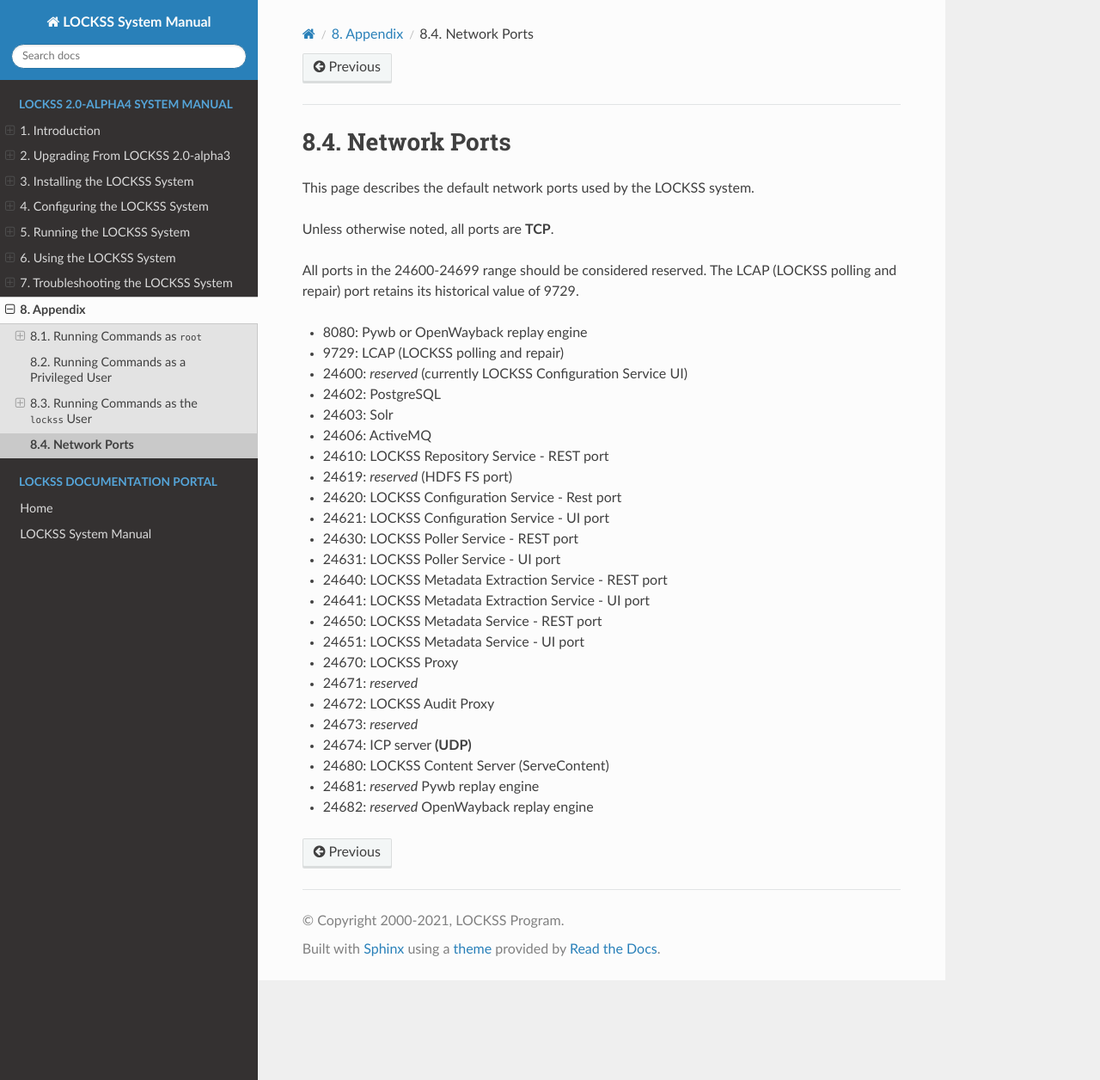
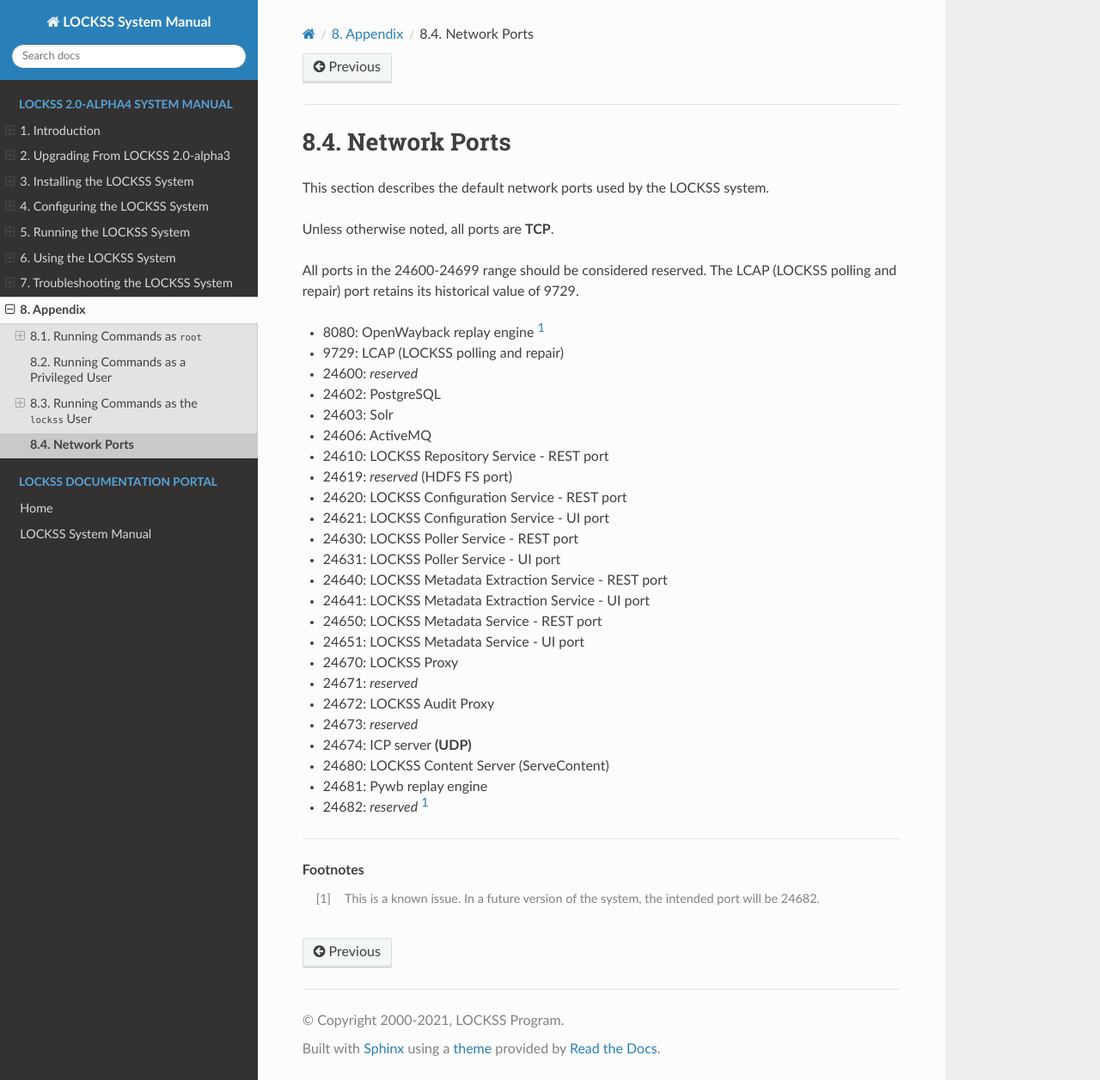
Before and after one commit to lockss/lockss-rtd-manual, a Sphinx documentation site: the page built from docs/appendix/ports.rst, in a window 1280 px wide and 1256 px high. Shown: the whole window at 86% size. Built offline with Sphinx 7.4.7 and the Read the Docs theme 2.0.0, drawn with Linux system fonts in a browser that asks for light colours.

Commit message:
Fixes for alpha4. Cosmetic.

```diff
--- a/docs/appendix/ports.rst
+++ b/docs/appendix/ports.rst
@@ -2,21 +2,21 @@
 Network Ports
 =============
 
-This page describes the default network ports used by the LOCKSS system.
+This section describes the default network ports used by the LOCKSS system.
 
 Unless otherwise noted, all ports are **TCP**.
 
 All ports in the 24600-24699 range should be considered reserved. The LCAP (LOCKSS polling and repair) port retains its historical value of 9729.
 
-*  8080: Pywb or OpenWayback replay engine
+*  8080: OpenWayback replay engine [#fnopenwayback]_
 *  9729: LCAP (LOCKSS polling and repair)
-*  24600: *reserved* (currently LOCKSS Configuration Service UI)
+*  24600: *reserved*
 *  24602: PostgreSQL
 *  24603: Solr
 *  24606: ActiveMQ
 *  24610: LOCKSS Repository Service - REST port
 *  24619: *reserved* (HDFS FS port)
-*  24620: LOCKSS Configuration Service - Rest port
+*  24620: LOCKSS Configuration Service - REST port
 *  24621: LOCKSS Configuration Service - UI port
 *  24630: LOCKSS Poller Service - REST port
 *  24631: LOCKSS Poller Service - UI port
@@ -30,5 +30,13 @@ All ports in the 24600-24699 range should be considered reserved. The LCAP (LOCK
 *  24673: *reserved*
 *  24674: ICP server **(UDP)**
 *  24680: LOCKSS Content Server (ServeContent)
-*  24681: *reserved* Pywb replay engine
-*  24682: *reserved* OpenWayback replay engine
+*  24681: Pywb replay engine
+*  24682: *reserved* [#fnopenwayback]_
+
+----
+
+.. rubric:: Footnotes
+
+.. [#fnopenwayback]
+
+   This is a known issue. In a future version of the system, the intended port will be 24682.
```
